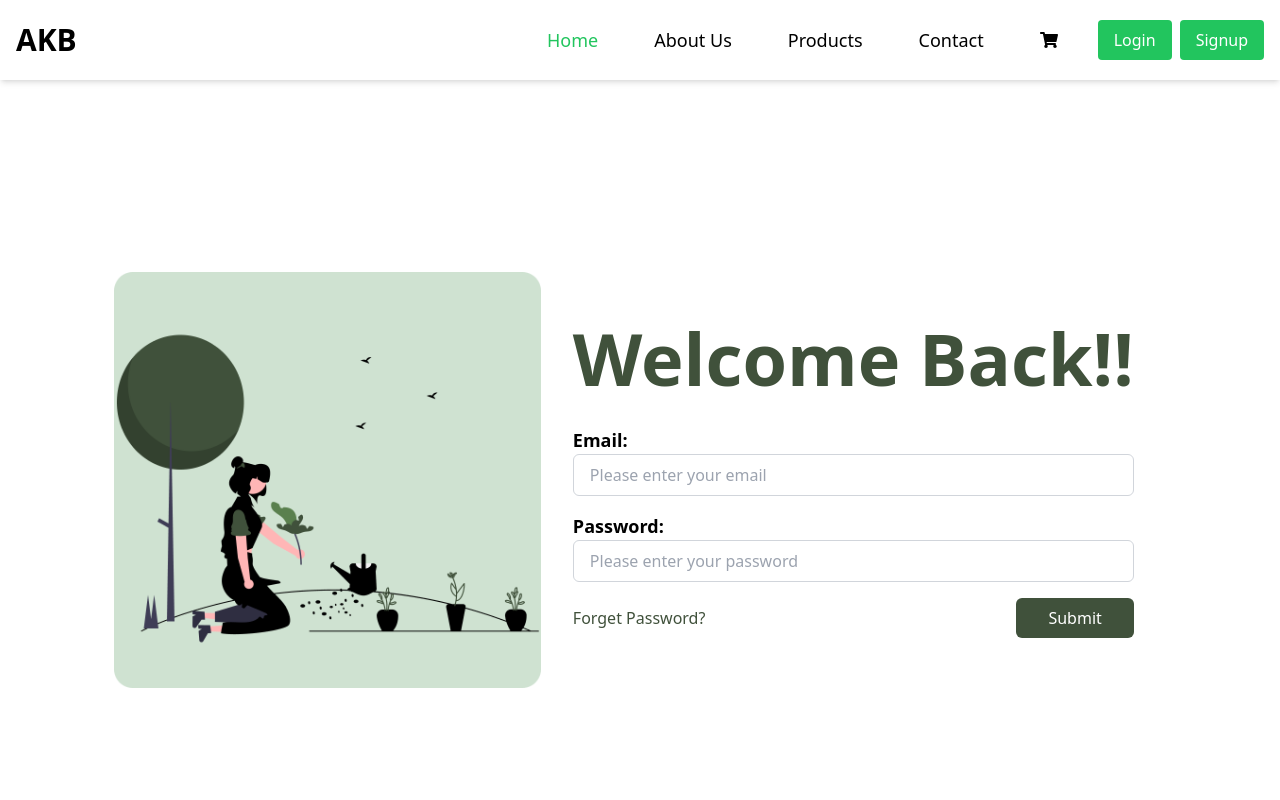
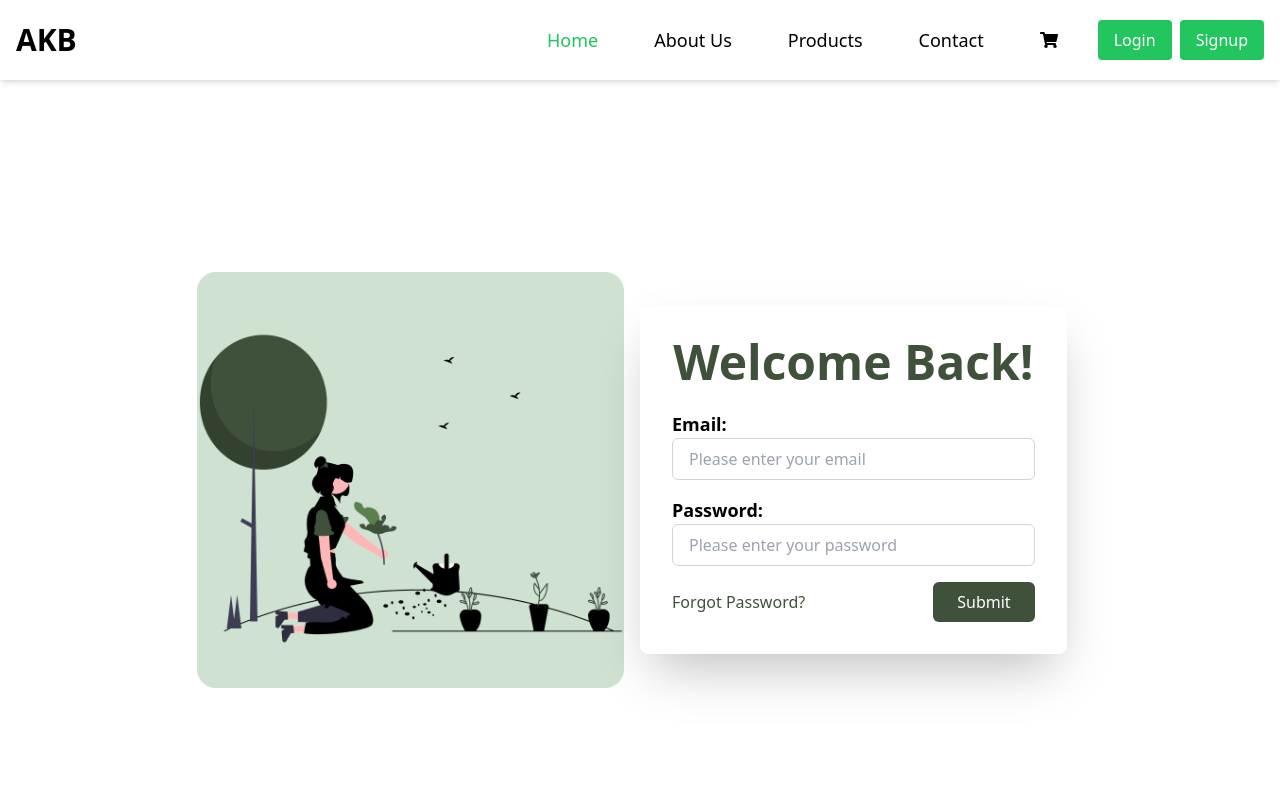
Before and after one commit to nikhil-1613/Ecommerce, a React (Create React App) app: page /login in a window 1280 px wide. Shown: the top 800 px of the page. Built offline with nearby package versions, Linux system fonts and the light colour scheme; no server answers.

Commit message:
modified:   src/components/About.js 	modified:   src/components/Layout.js 	modified:   src/components/Login.js 	modified:   src/components/Signup.js

```diff
--- a/src/components/About.js
+++ b/src/components/About.js
@@ -9,7 +9,7 @@ export default function About() {
         <img
           src={about_image}
           alt="About us"
-          className="w-full h-auto max-w-[300px] md:max-w-[600px] lg:max-w-[800px] object-cover"
+          className="w-[280px] h-auto max-w-[300px] md:max-w-[600px] lg:max-w-[800px] object-cover"
         />
       </div>
 
--- a/src/components/Layout.js
+++ b/src/components/Layout.js
@@ -1,19 +1,33 @@
-import React from 'react'
-import Header from './Header'
-import Footer from './Footer'
-import Routers from './Routers'
-import { useLocation } from 'react-router-dom'
+import React from 'react';
+import Header from './Header';
+import Footer from './Footer';
+import Routers from './Routers';
+import { useLocation } from 'react-router-dom';
 import AdminNav from '../admin/AdminNav';
-import ProtectedRoutesForAdmin from '../admin/ProtectedRoutesForAdmin'
+import ProtectedRoutesForAdmin from '../admin/ProtectedRoutesForAdmin';
 
 export default function Layout() {
   const location = useLocation();
+
+  // Define paths where footer should not be displayed
+  const hideFooterPaths = ['/login', '/signup'];
+
   return (
+    <div>
+      {/* Conditionally render AdminNav for admin routes */}
+      {location.pathname.startsWith("/admin") ? (
+        <ProtectedRoutesForAdmin>
+          <AdminNav />
+        </ProtectedRoutesForAdmin>
+      ) : (
+        <Header />
+      )}
 
-   <div>
-    {location.pathname.startsWith("/admin") ? <ProtectedRoutesForAdmin><AdminNav/></ProtectedRoutesForAdmin>:<Header/>}
-    <Routers/>
-    <Footer/>
-   </div>
-  )
+      {/* Main routing */}
+      <Routers />
+
+      {/* Conditionally render Footer if path is not in hideFooterPaths */}
+      {!hideFooterPaths.includes(location.pathname) && <Footer />}
+    </div>
+  );
 }
--- a/src/components/Login.js
+++ b/src/components/Login.js
@@ -35,37 +35,34 @@ export default function Login() {
             console.log('User logged in:', user);
             dispatch(loadCartFromFirebase());
 
-            // Check if the user is an admin based on email
             if (user.email === 'hemanth1234@gmail.com') {
                 navigate('/admin');
-                toast.success('admin login successful')
-               // Redirect admin to admin panel
+                toast.success('admin login successful');
             } else {
-                navigate('/'); // Redirect normal user to home or another page
+                navigate('/');
             }
         } catch (error) {
             console.error('Error logging in:', error);
             toast.error('Error logging in');
         }
-
-        // try {
-        //     const userCredential = await signInWithEmailAndPassword(auth, email, password);
-        //     const user = userCredential.user;
-        //     toast.success('User login successful');
-        //     console.log('User logged in:', user);
-        //     dispatch(loadCartFromFirebase());
-        //     navigate('/'); // Redirect to home or another page after login
-        // } catch (error) {
-        //     console.error('Error logging in:', error);
-        //     toast.error('Error logging in');
-        // }
     };
 
     return (
-        <div className="flex justify-center items-center h-screen">
-            <img src={login_background} alt="Login Background" className="w-1/3 rounded-l-lg" />
-            <div className="bg-white p-8 rounded-r-lg">
-                <h1 className="text-7xl mb-8 font-bold text-[#40513B]">Welcome Back!!</h1>
+        <div className="flex flex-col lg:flex-row justify-center items-center h-screen lg:space-x-4 px-4 lg:px-0">
+            {/* Background image */}
+            <div className="w-full sm:w-2/3 md:w-1/2 lg:w-1/3 mb-8 lg:mb-0 mt-20 sm:mt-0">
+                <img
+                    src={login_background}
+                    alt="Login Background"
+                    className="w-full h-auto rounded-lg lg:rounded-l-lg"
+                />
+            </div>
+
+            {/* Login form */}
+            <div className="bg-white p-8 rounded-lg lg:rounded-r-lg w-full sm:w-2/3 md:w-1/2 lg:w-1/3 shadow-2xl">
+                <h1 className="text-3xl sm:text-4xl lg:text-5xl mb-6 font-bold text-[#40513B] text-center">
+                    Welcome Back!
+                </h1>
                 <form onSubmit={handleSubmit} className="space-y-4">
                     <div className="flex flex-col">
                         <label htmlFor="email" className="text-lg font-semibold">Email:</label>
@@ -89,31 +86,39 @@ export default function Login() {
                             className="rounded-md px-4 py-2 border border-gray-300"
                         />
                     </div>
-                    <div className="flex justify-between">
-                        <button id="b1" type="button" className="text-[#40513B]">Forget Password?</button>
-                        <button id="b2" type="submit" className="bg-[#40513B] text-white px-8 py-2 rounded-md hover:bg-[#40513C]">Submit</button>
+                    <div className="flex justify-between items-center mt-4">
+                        <button id="b1" type="button" className="text-[#40513B] text-sm sm:text-base">Forgot Password?</button>
+                        <button id="b2" type="submit" className="bg-[#40513B] text-white px-6 py-2 rounded-md hover:bg-[#40513C]">
+                            Submit
+                        </button>
                     </div>
                 </form>
             </div>
+
+            {/* Toast Notifications */}
             <ToastContainer />
         </div>
-    )
+    );
 }
 
 // import React, { useState } from "react";
 // import login_background from '../images/login_background.png';
-// import { auth } from '../firebase/firebaseConfig'; // Adjust the import based on your actual firebase config file
+// import { auth } from '../firebase/firebaseConfig';
 // import { signInWithEmailAndPassword } from "firebase/auth";
+// import { useDispatch } from "react-redux";
 // import { toast, ToastContainer } from 'react-toastify';
 // import 'react-toastify/dist/ReactToastify.css';
 // import { useNavigate } from "react-router-dom";
+// import { loadCartFromFirebase } from "../redux/features/CartSlice";
 
 // export default function Login() {
-
 //     const [formData, setFormData] = useState({
 //         email: '',
 //         password: ''
 //     });
+
+//     const dispatch = useDispatch();
+//     const navigate = useNavigate();
 
 //     const handleChange = (e) => {
 //         const { id, value } = e.target;
@@ -126,26 +131,37 @@ export default function Login() {
 //     const handleSubmit = async (e) => {
 //         e.preventDefault();
 //         const { email, password } = formData;
-
 //         try {
 //             const userCredential = await signInWithEmailAndPassword(auth, email, password);
 //             const user = userCredential.user;
 //             toast.success('User login successful');
 //             console.log('User logged in:', user);
+//             dispatch(loadCartFromFirebase());
+
+//             // Check if the user is an admin based on email
+//             if (user.email === 'hemanth1234@gmail.com') {
+//                 navigate('/admin');
+//                 toast.success('admin login successful')
+//                // Redirect admin to admin panel
+//             } else {
+//                 navigate('/'); // Redirect normal user to home or another page
+//             }
 //         } catch (error) {
 //             console.error('Error logging in:', error);
 //             toast.error('Error logging in');
 //         }
+
+
 //     };
 
 //     return (
 //         <div className="flex justify-center items-center h-screen">
-//             <img src={login_background} alt="Login Background" className="w-1/3 rounded-l-lg" />
+//             <img src={login_background} alt="Login Background" className="w-1/3 rounded-l-lg " />
 //             <div className="bg-white p-8 rounded-r-lg">
 //                 <h1 className="text-7xl mb-8 font-bold text-[#40513B]">Welcome Back!!</h1>
 //                 <form onSubmit={handleSubmit} className="space-y-4">
 //                     <div className="flex flex-col">
-//                         <label htmlFor="email" className="text-lg font-semibold ">Email:</label>
+//                         <label htmlFor="email" className="text-lg font-semibold">Email:</label>
 //                         <input
 //                             type="email"
 //                             id="email"
```
Also changed, not shown: src/components/Signup.js (+157 -11 lines).
